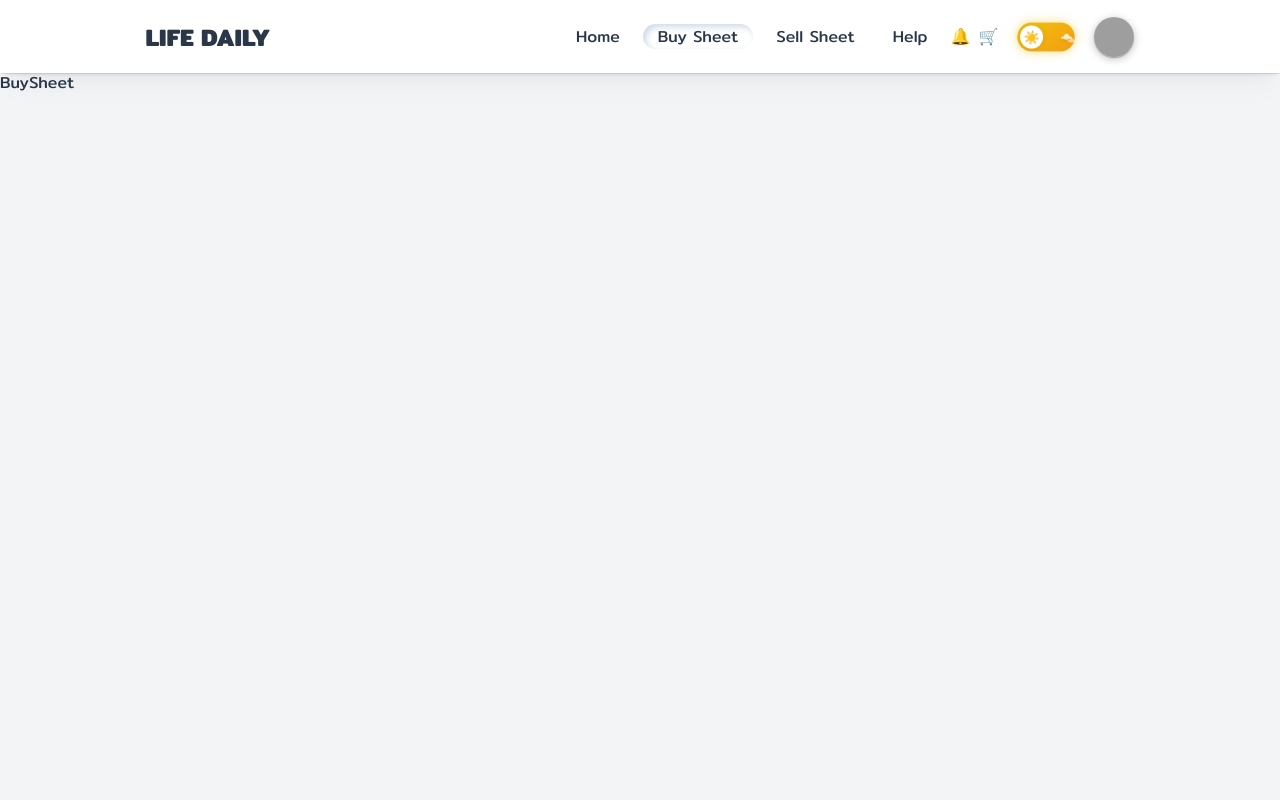
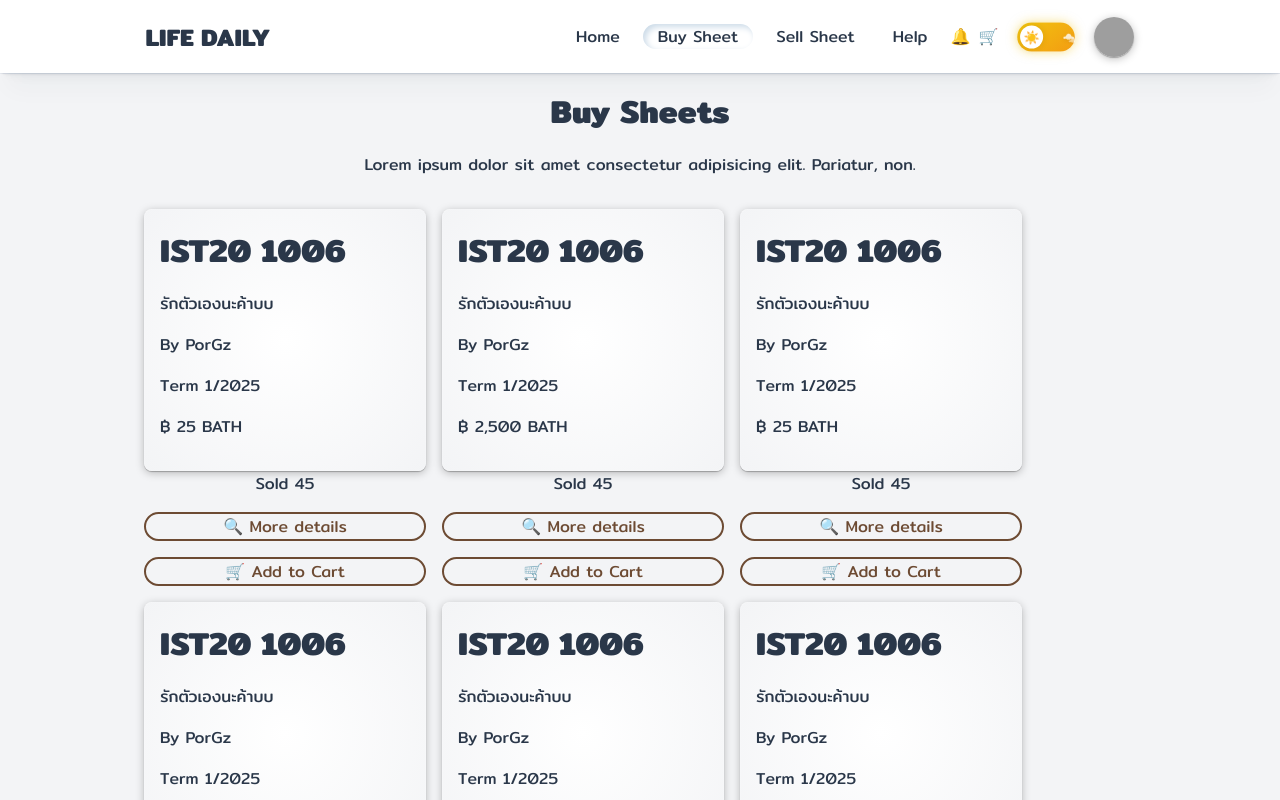
Before and after one commit to NobpasinTumdee/LifeDaily, a React (Vite) app in the folder frontend/: page /buy-sheet in a window 1280 px wide. Shown: the top 800 px of the page. Built offline with nearby package versions, Linux system fonts and the light colour scheme; grey boxes are pictures that could not be loaded.

Commit message:
Update BuySheet.tsx

```diff
--- a/frontend/src/page/BuySheet.tsx
+++ b/frontend/src/page/BuySheet.tsx
@@ -1,9 +1,33 @@
+import { SheetsList } from '../MockAPI/Mock';
+import type { Sheet } from '../MockAPI/Mock';
+
 
 const BuySheet = () => {
   return (
-    <div>
-      BuySheet
-    </div>
+    <>
+      <div style={{ textAlign: 'center' }}>
+        <h1 style={{ margin: '1rem 0 0' }}>Buy Sheets</h1>
+        <p>Lorem ipsum dolor sit amet consectetur adipisicing elit. Pariatur, non.</p>
+      </div>
+      <div className="sheet-container">
+        {SheetsList.map((Sheet: Sheet) => (
+          <div key={Sheet.id} className="sheet-card" data-aos="flip-right">
+            <div className="sheet-info">
+              <h1>{Sheet.CourseCode}</h1>
+              <p>{Sheet.name}</p>
+              <p>By {Sheet.owner}</p>
+              <p>Term {Sheet.term}/{Sheet.year}</p>
+              <p>฿ {Sheet.price.toLocaleString()} BATH</p>
+            </div>
+            <div className="sheet-extra">
+              <div>Sold {Sheet.sold}</div>
+              <div className='sheet-button'>🔍 More details</div>
+              <div className='sheet-button'>🛒 Add to Cart</div>
+            </div>
+          </div>
+        ))}
+      </div>
+    </>
   )
 }
 
```
